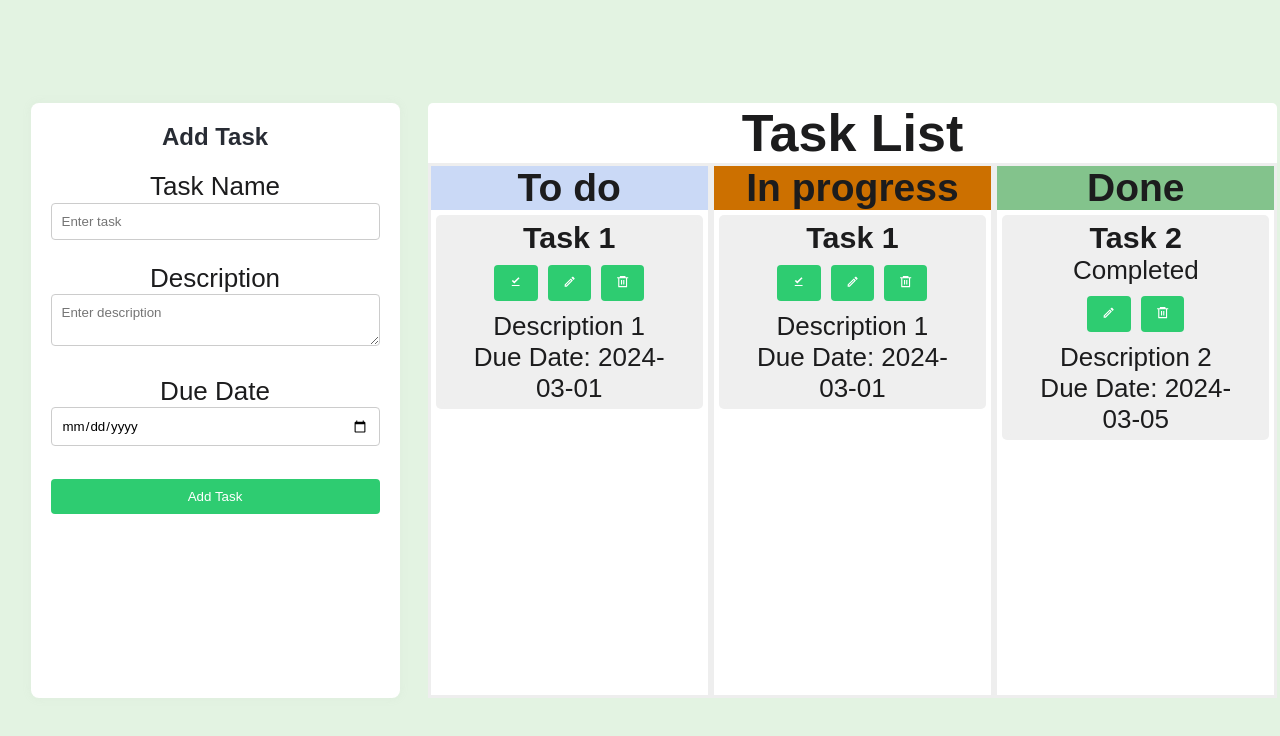
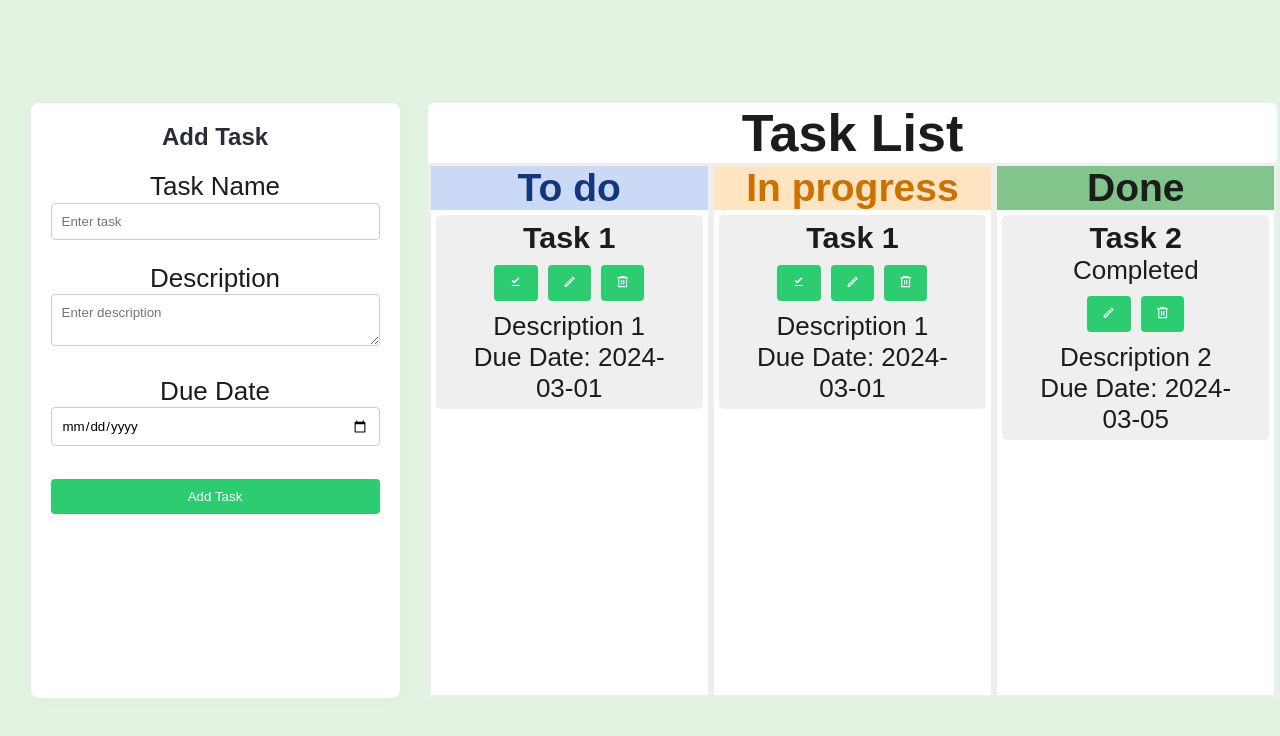
Before and after one commit to ceeygithub/task-manager, a React (Create React App) app: page / in a window 1280 px wide. Shown: the top 736 px of the page. Built offline with nearby package versions, Linux system fonts and the light colour scheme.

Commit message:
more styling

```diff
--- a/src/components/TaskList/TaskList.jsx
+++ b/src/components/TaskList/TaskList.jsx
@@ -15,7 +15,7 @@ const TaskList = ({ tasks, onEdit, onDelete, onComplete }) => {
 
       {/* Progress Section */}
       <section  >
-        <h2 style={{ background: '#CAD9F6' }}>To do</h2>
+        <h2 style={{ background: '#CAD9F6' ,color:'#14367B'}}>To do</h2>
         <ul className='tasksSection'>
           {progressTasks.map((task) => (
             <li key={task.id}>
@@ -32,7 +32,7 @@ const TaskList = ({ tasks, onEdit, onDelete, onComplete }) => {
 
       {/* Ongoing Section (Tasks not completed yet) */}
       <section >
-        <h2 style={{ background: '#CC7000' }}>In progress</h2>
+        <h2 style={{ background: '#FFE4C2' ,color:'#CC7000'}}>In progress</h2>
         <ul className='tasksSection'>
           {progressTasks.map((task) => (
             <li key={task.id}>
```
